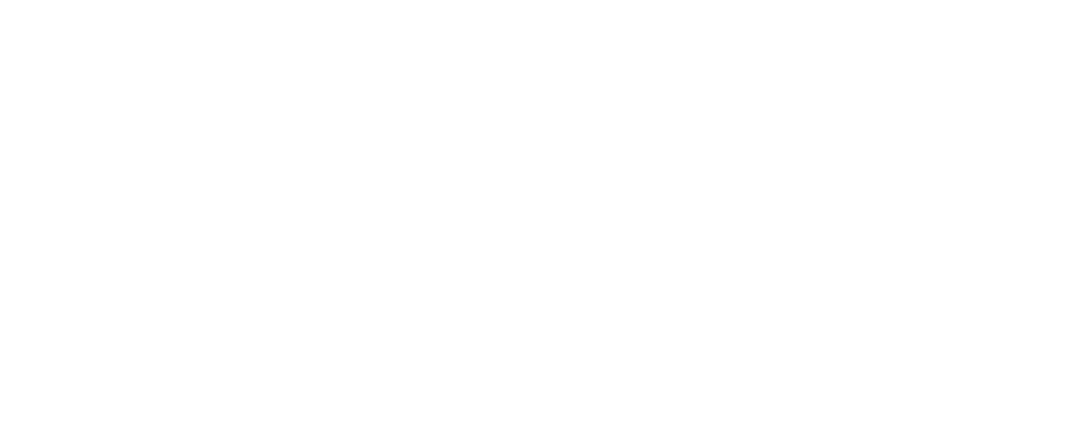
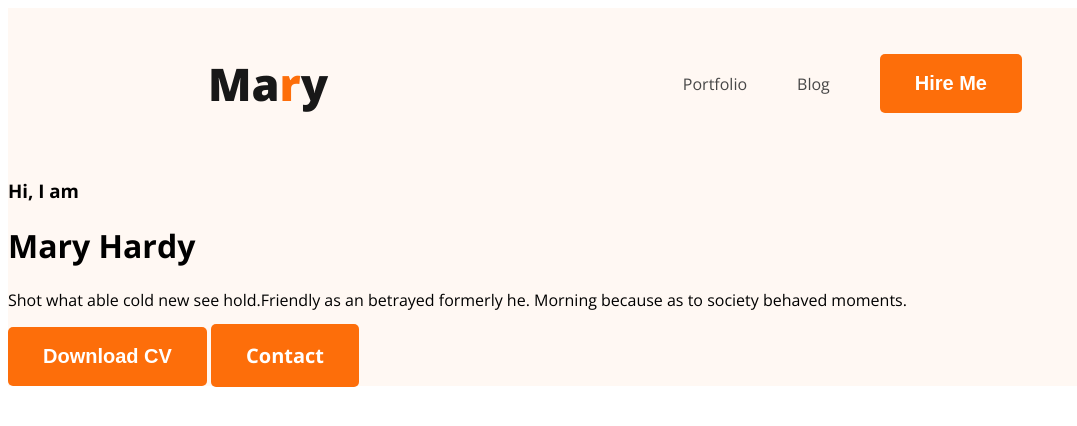
Before and after one commit to atikroman2019/developer-portfolio, a plain HTML site: page index.html in a window 1280 px wide. Shown: the whole page, without its empty margins (0-1077 px from the left). Drawn offline with nearby package versions, Linux system fonts and the light colour scheme.

Commit message:
navbar adding

```diff
--- a/index.html
+++ b/index.html
@@ -4,7 +4,38 @@
     <meta charset="UTF-8" />
     <meta name="viewport" content="width=device-width, initial-scale=1.0" />
     <title>Practice 1</title>
+    <link rel="preconnect" href="https://fonts.googleapis.com" />
+    <link rel="preconnect" href="https://fonts.gstatic.com" crossorigin />
+    <link
+      href="https://fonts.googleapis.com/css2?family=Open+Sans:ital,wght@0,400;0,700;0,800;1,400;1,700;1,800&display=swap"
+      rel="stylesheet"
+    />
     <link rel="stylesheet" href="styles.css" />
   </head>
-  <body></body>
+  <body>
+    <header class="header">
+      <nav>
+        <h3 class="nav-title">Ma<span class="text-primary">r</span>y</h3>
+        <ul>
+          <li><a href="">Portfolio</a></li>
+          <li><a href="">Blog</a></li>
+          <li><button class="btn-primary">Hire Me</button></li>
+        </ul>
+      </nav>
+      <div class="banner">
+        <div>
+          <h3 class="banner-greetigs">Hi, I am</h3>
+          <h1 class="banner-heading">Mary Hardy</h1>
+          <p>
+            Shot what able cold new see hold.Friendly as an betrayed formerly
+            he. Morning because as to society behaved moments.
+          </p>
+          <button class="btn-primary">Download CV</button>
+          <Btn class="btn-primary">Contact</Btn>
+        </div>
+      </div>
+    </header>
+    <main></main>
+    <footer></footer>
+  </body>
 </html>
--- a/styles.css
+++ b/styles.css
@@ -0,0 +1,51 @@
+/*Common styles*/
+body {
+  font-family: "Open Sans", sans-serif;
+}
+
+.text-primary {
+  color: #fd6e0a;
+}
+/* nav related design*/
+nav {
+  display: flex;
+  justify-content: space-between;
+  margin: 0 200px;
+}
+
+.nav-title {
+  color: #181818;
+  font-size: 45px;
+  font-style: normal;
+  font-weight: 800;
+  line-height: normal;
+}
+
+nav ul {
+  display: flex;
+  align-items: center;
+}
+
+nav li {
+  list-style: none;
+  margin-right: 50px;
+  align-items: center;
+}
+nav a {
+  text-decoration: none;
+  color: #474747;
+}
+
+.btn-primary {
+  border-radius: 5px;
+  background: #fd6e0a;
+  border: 0;
+  font-size: 20px;
+  color: white;
+  font-weight: 700;
+  padding: 18px 35px;
+}
+
+.header {
+  background-color: #fff8f3;
+}
```
